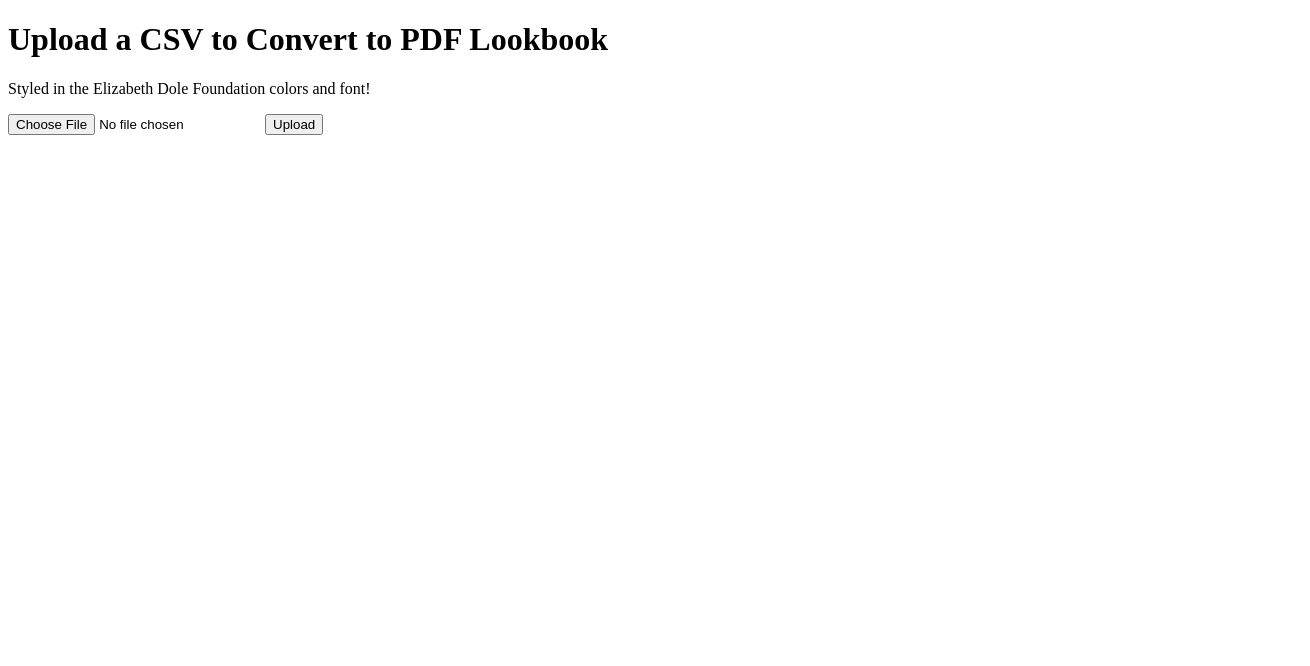
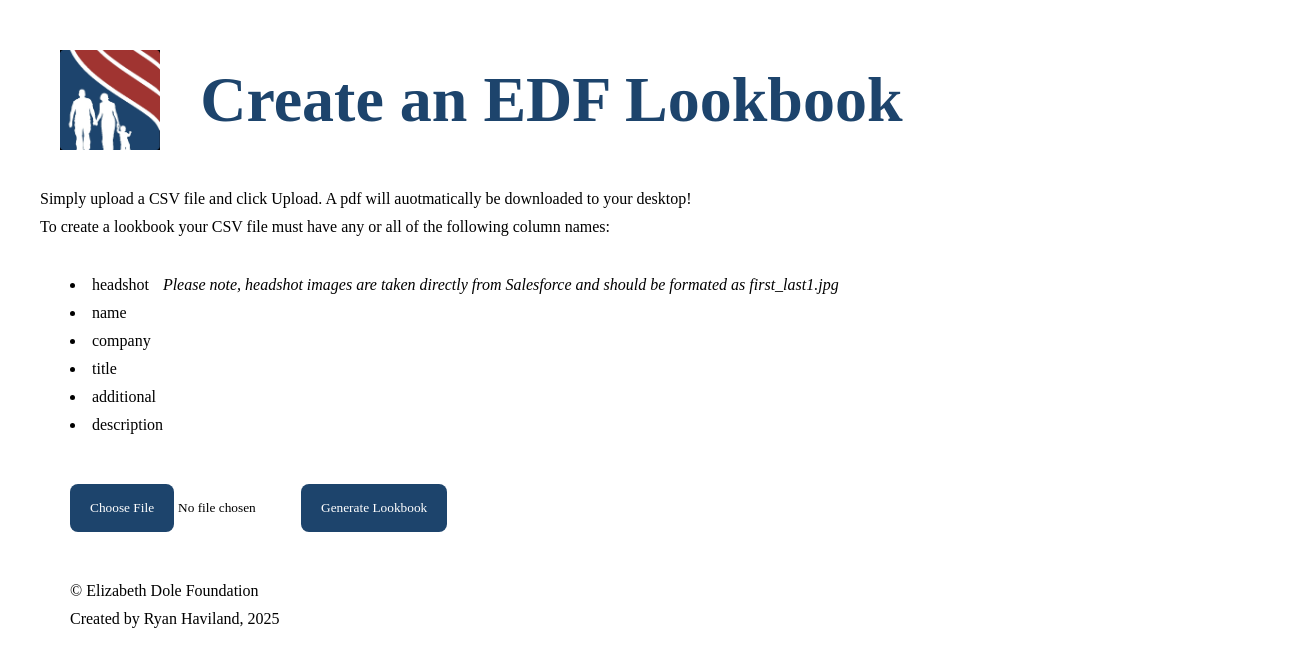
Before and after one commit to CodeCraftrRyan/edf-lookbook, a plain HTML site: page templates/upload.html in a window 1280 px wide. Shown: the whole page, 1310 px wide, since content can reach past the window. Drawn offline with Linux system fonts and the light colour scheme; files that its build step writes are made by us from their sources.

Commit message:
static/logo/EDFlogo_Square.jpg

```diff
--- a/static/style/style.css
+++ b/static/style/style.css
@@ -1,3 +1,70 @@
-img[src*='EDFlogo_Square'] {
-    height: 50px;
-  }
+* {
+    margin: 10px;
+    font-family: 'Times New Roman'
+}
+
+.header {
+    font-size: 16px;
+    color: #1D446C;
+    font-size: 2em;
+    padding-top: 50px;
+    padding-bottom: 25px;
+    width: 100%;
+    display: flex;
+    align-items: center;
+    gap: 20px;
+    padding: 20px;
+}
+
+.header img {
+    object-fit: contain;
+    height: 100px;
+}
+
+.container {
+    width: 100%;
+    font-size: 16px;
+}
+
+.bulletpoint {
+    font-size: 16px;
+    padding: 20px;
+}
+
+button {
+    background-color:#1D446C;
+    color: #fff;
+    transition: all 0.25s;
+    background-position-x: 0%;
+    border: 0;
+    border-radius: 8px;
+    padding: 1rem 1.25rem;
+
+}
+
+button:hover {
+    background-position-x: 100%;
+    transform: scale(1.1);
+}
+
+input::file-selector-button {
+    background-color: #1D446C;
+    font-family: 'times new roman';
+    color: #fff;
+    transition: all 0.25s;
+    background-position-x: 0%;
+    border: 0;
+    border-radius: 8px;
+    padding: 1rem 1.25rem;
+    margin-left: 20px;
+
+}
+
+input::file-selector-button:hover {
+    background-position-x: 100%;
+    transform: scale(1.1);
+}
+
+.footer {
+    padding: 20px;
+}
--- a/templates/upload.html
+++ b/templates/upload.html
@@ -1,21 +1,38 @@
 <!DOCTYPE html>
 <html>
 
-<link href="style.css" rel="stylesheet">
-
-
 <head>
-    <title>Upload CSV</title>
+    <title>EDF Lookbook Creater</title>
+    <link href='static/style/style.css' rel='stylesheet'>
 </head>
 <body>
     <div class="header">
+        <img src='/static/logo/EDFlogo_Square.jpg' alt="EDF Logo">
+        <h1>Create an EDF Lookbook</h1>
+    </div>
         <div class="container">
-            <h1>Upload a CSV to Convert to PDF Lookbook</h1>
-            <p>Styled in the Elizabeth Dole Foundation colors and font!</p>
+            <p>Simply upload a CSV file and click Upload. A pdf will auotmatically be downloaded to your desktop!</p>
+            <p>To create a lookbook your CSV file must have any or all of the following column names:</p>
+            <div class="bulletpoint" id="bulletpoint">
+                <li>headshot <i>Please note, headshot images are taken directly from Salesforce and should be formated as first_last1.jpg</i></li>
+                <li>name</li>
+                <li>company</li>
+                <li>title</li>
+                <li>additional</li>
+                <li>description</li>
+            </div>
+        </div>
+        <div class="buttons" id="buttons">
             <form method="POST" enctype="multipart/form-data">
             <input type="file" name="file" required>
-             <button type="submit">Upload</button>
+            <button type="submit" name="submit">Generate Lookbook</button>
             </form>
+        </div>
+    </div>
+    <div class="footer">
+        <div class="container">
+            <p>&copy; Elizabeth Dole Foundation</p>
+            <p>Created by Ryan Haviland, 2025</p>
         </div>
     </div>
 </body>
```
Also changed, not shown: static/logo/EDFlogo_Square.jpg (added).
